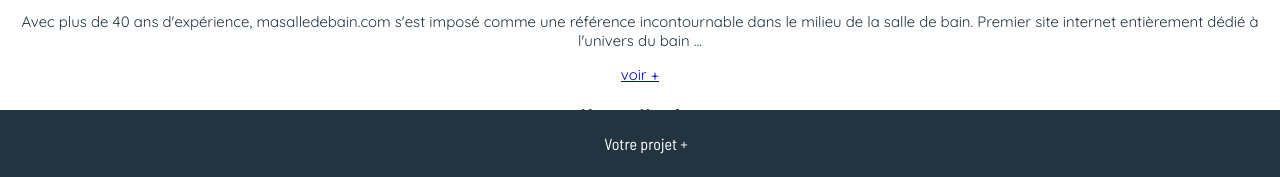
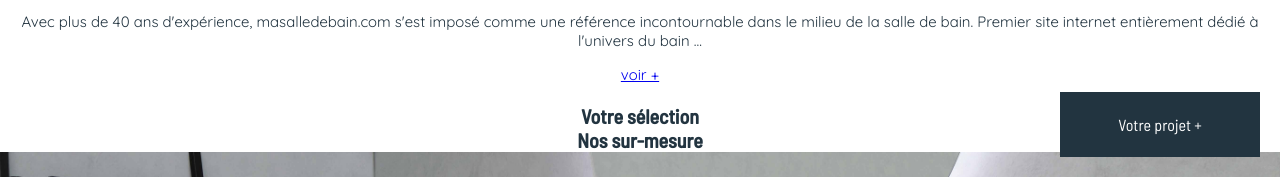
Before and after one commit to Manon-Bonnet/baniera, a plain HTML site: page index.html in a window 1280 px wide. Shown: the part 623-800 px from the top of the page. Drawn offline with Linux system fonts and the light colour scheme.

Commit message:
[css] "votre projet" button responsive

```diff
--- a/src/css/main.css
+++ b/src/css/main.css
@@ -261,8 +261,9 @@ section:nth-child(3){
 
 .votre-projet-btn{
   position: fixed;
+  padding: 0;
   bottom: 0;
-  width: 100vw;
+  width: 100%;
   border: 0;
   background-color: var(--dark-blue);
   color: white;
@@ -389,6 +390,15 @@ ul{
     width: 50vw;
   }
 
+  /* Votre projet button */
+
+  .votre-projet-btn{
+    bottom: 20px;
+    right: 20px;
+    width: 200px;
+    font-size: 16px;
+  }
+
 }
 
 @media screen and (min-width: 768px){
```
